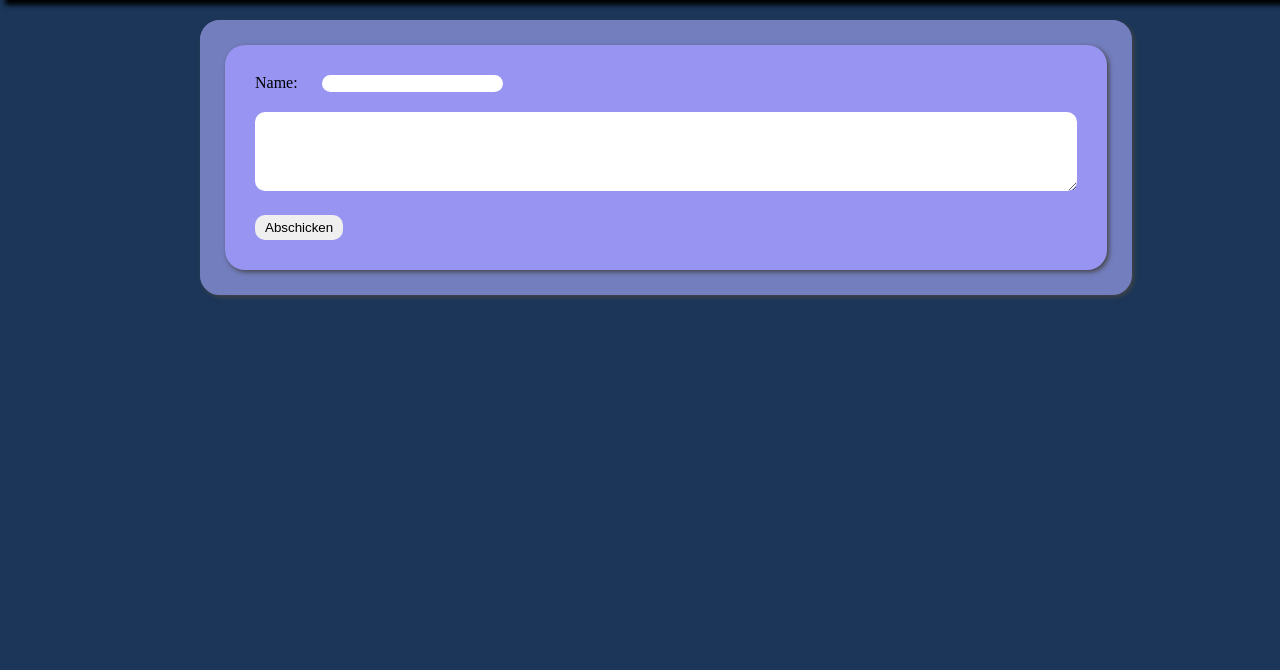
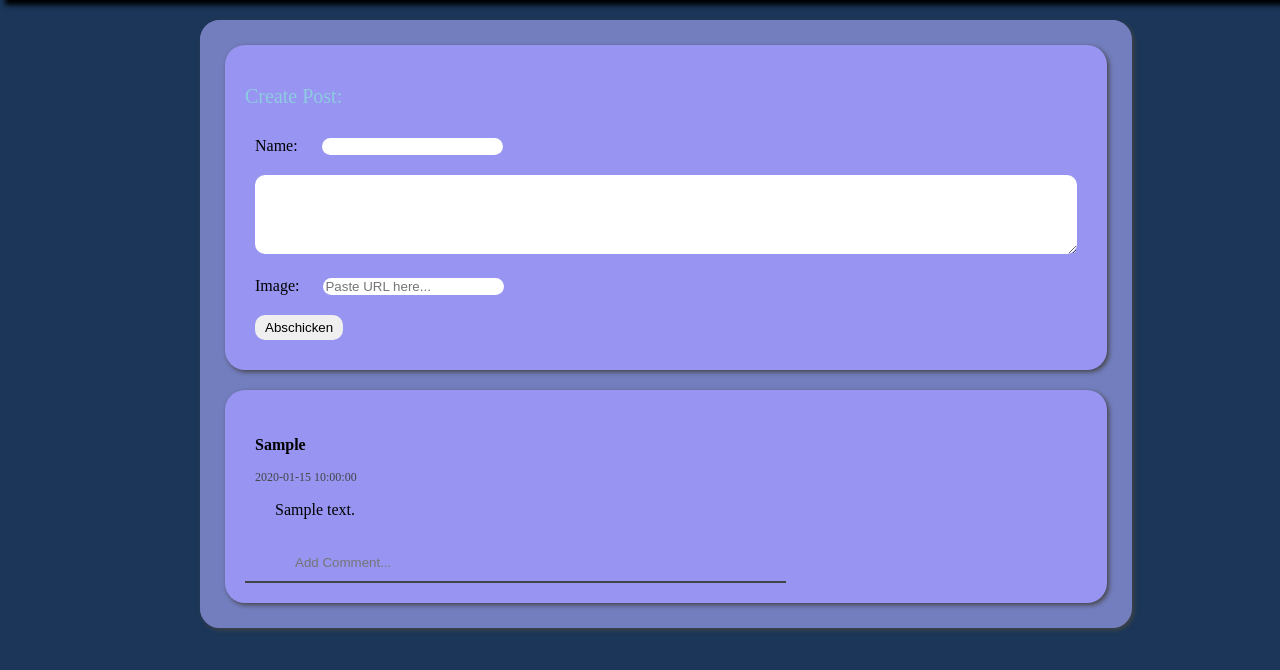
Before and after one commit to DawidKapka/blj-blog, a PHP site: page / in a window 1280 px wide. Shown: the part 100-770 px from the top of the page. Run offline with PHP 8.4, Linux system fonts and the light colour scheme; tables that the repository leaves empty or names only in its code hold one stand-in row (values such as "Sample post"); some libraries are stand-ins or nearby versions.

Commit message:
forms almost finished

```diff
--- a/index.php
+++ b/index.php
@@ -20,22 +20,34 @@
                 <div class="main-box">
                     <div class="add-box">
                     <form action="index.php" method="post">
+                        <p class="create-header">Create Post: </p>
                         <label for="name" class="name-input">Name:</label>
                         <input type="text" name="name" class="name-input" value="<?= $name?>"><br>
 
                         <textarea name="blog-input" cols="100" rows="5" class="blog-input" value="<?php?>"><?= $message?></textarea><br>
 
+                        <div class="img-box">
+                            <label for="img" class="image-input">Image: </label>
+                            <input type="text" name="img" class="image-input" placeholder="Paste URL here..."><br>
+                        </div>
                         <input type="submit" value="Abschicken" class="post-button" name="submit-box">
                         </div>
 
+                        <div class="message-box">
+                            <?php
+                            foreach($statements->fetchAll() as $statement) {
+                                $name = $statement[1];
+                                $date = $statement[2];
+                                $message = $statement[3];
+                                include("message-box.php");
+
+                            }
+                            ?>
+                        </div>
                         <?php
 
                         if (isset($_POST["submit-box"])) {
-                            if (isNameCorrect($name) === true && isMessageCorrect($message) === true) {
-                                include("message-box.php");
-
-
-                            } else {
+                            if (isNameCorrect($name) === false && isMessageCorrect($message) === false) {
                                 echo '<div class=error-box><ul>';
 
                                 if (isNameCorrect($name) === false) {
--- a/logic.php
+++ b/logic.php
@@ -8,7 +8,15 @@ $pdo = new PDO('mysql:host=localhost;dbname=blog', $user, $password, [
 ]);
 
 if (isNameCorrect($name) === true && isMessageCorrect($message) === true) {
-    $pdo->query("INSERT INTO posts (created_by, created_at, post_message) VALUES ('$name', '$date', '$message')");
+    $pdo->query("INSERT INTO posts (created_by, created_at, post_message, image_url) VALUES ('$name', '$date', '$message', '$image')");
 }
 
+
+
+$statements = $pdo->query('SELECT * FROM `posts` ORDER BY `created_at` DESC');
+
+
+
+
+
 ?>
--- a/message-box.php
+++ b/message-box.php
@@ -1,3 +1,4 @@
+
 <!DOCTYPE html>
 <html lang="en">
 <head>
@@ -8,18 +9,21 @@
 <body>
 
     <div class="blog-box">
-        <div class="message-box">
-            <p class="message-name"><?= $name ?></p>
-            <p class="date"><?= $date?></p>
-            <p class="message"><?= $message ?></p>
+        <div class="message-text-box">
+            <p class="message-name"><?= htmlspecialchars($name) ?></p>
+            <p class="date"><?= htmlspecialchars($date)?></p>
+            <p class="message"><?= htmlspecialchars($message) ?></p>
+            <img src="<?= $image?>" alt="<?= $image?>">
+
             <div class="add-comment">
-            <input type="text" name="comment" class="comment-input" placeholder="Add Comment..."><br>
-        </div>
+                <input type="text" name="comment" class="comment-input" placeholder="Add Comment..."><br>
+            </div>
             <div class="comments">
 
             </div>
 
         </div>
     </div>
+    <?php $image = '';?>
 </body>
 </html>
--- a/style.css
+++ b/style.css
@@ -1,6 +1,9 @@
 body {
     margin: 0;
     background-color: #1B3659;
+}
+.create-header {
+    font-size: 20px;
 }
 .container {
     width: auto;
@@ -51,14 +54,21 @@ body {
     margin: 20px;
     border-radius: 20px;
     box-shadow: 2px 2px 5px #444444;
+    display: grid;
+    grid-template-columns: auto auto;
+    grid-template-rows: auto;
+    grid-template-areas:
+      "text   image";
+
 
 }
-.blog-input, .name-input, .post-button{
+.blog-input, .name-input, .post-button, .image-input {
     margin: 10px;
     border: none;
     border-radius: 10px;
+    grid-area: text;
 }
-.name-input {
+.name-input, .image-input {
     color: black;
 }
 .post-button {
@@ -85,7 +95,7 @@ body {
     background-color: #9794F2;
     padding-left: 40px;
 }
-.message-box {
+.message-text-box {
     padding: 10px;
     border-bottom: 2px solid #444444;
 
--- a/validation.php
+++ b/validation.php
@@ -1,7 +1,8 @@
 <?php
-$name = ($_POST["name"]) ?? '';
-$message = ($_POST["blog-input"]) ?? '';
+$name = $_POST["name"] ?? '';
+$message = $_POST["blog-input"] ?? '';
 $date = date('d.m.y H:i:s');
+$image = $_POST['img'] ?? '';
 function isNameCorrect($name) {
     if (!empty($name) && !is_numeric($name)) {
         return true;
```
